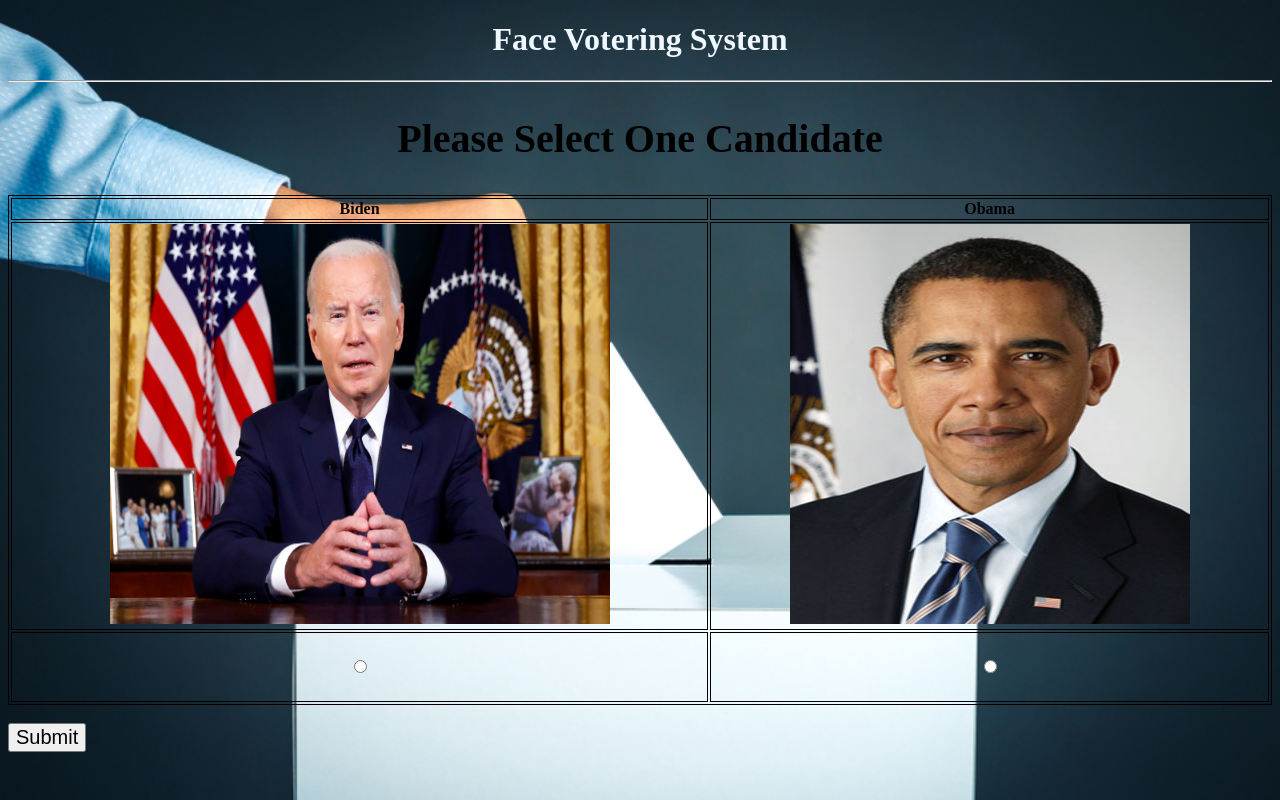
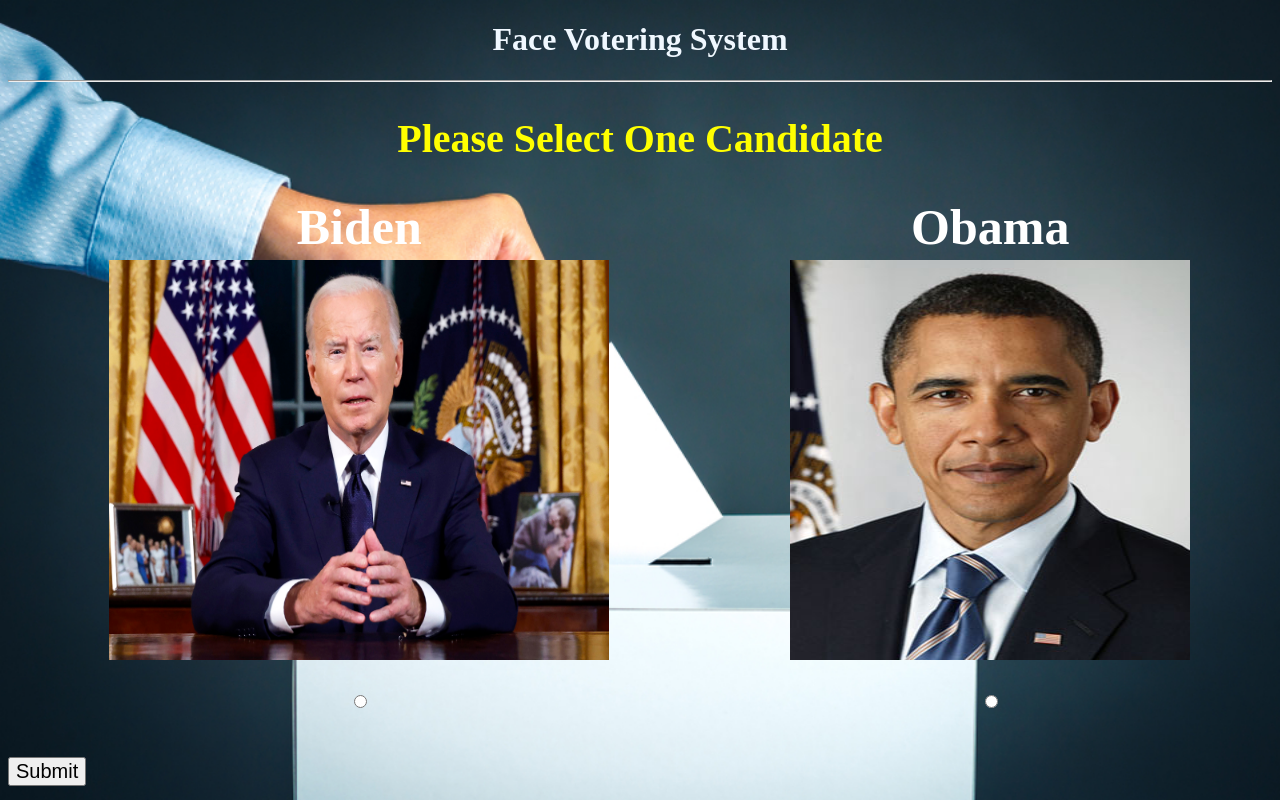
Before and after one commit to locker55198/facevote, a Flask app: page /vote in a window 1280 px wide. Run offline with Flask 2, Linux system fonts and the light colour scheme.

Commit message:
Update vote.html

```diff
--- a/templates/vote.html
+++ b/templates/vote.html
@@ -7,13 +7,13 @@
     <body>
         <h1 style="text-align: center; color: aliceblue;">Face Votering System</h1>
         <hr>
-        <h2 style="text-align: center; font-size: 40px;">Please Select One Candidate</h2>
+        <h2 style="text-align: center; font-size: 40px; color: yellow;">Please Select One Candidate</h2>
         <div>
             <form action="#">
                 <table style="width:100%">
                     <tr>
-                      <th>Biden</th>
-                      <th>Obama</th>
+                      <th style="color: white; font-size: 50px;">Biden</th>
+                      <th style="color: white; font-size: 50px;">Obama</th>
                     </tr>
                     <tr style="height:300px">
                       <td style="text-align: center;">
@@ -34,7 +34,7 @@
                   </table>
             </form>
             <br>
-            <button onclick="vote()" style="font-size: 20px;">Submit</button>
+            <button onclick="vote()" style="font-size: 20px; style="font-size: 20px; position: absolute; padding: 10px; top: 800px; left: 900px;"">Submit</button>
         </div>
 
 
@@ -64,9 +64,6 @@
             background-size: cover;
             background-repeat: no-repeat;
             }
-            table, th, td {
-            border: 1px solid black;
-            }
         </style>
     </body>
 </html>
```
